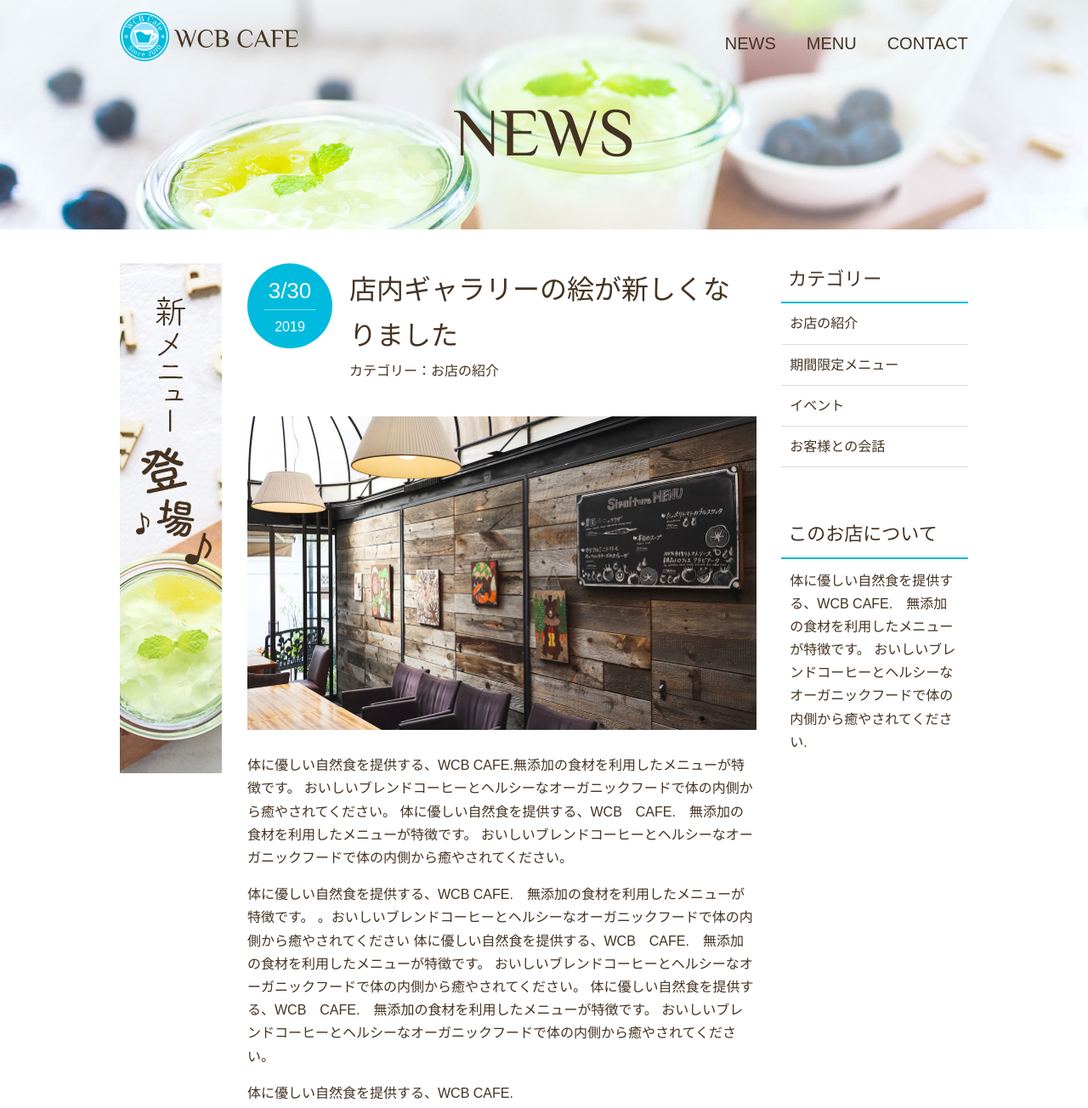
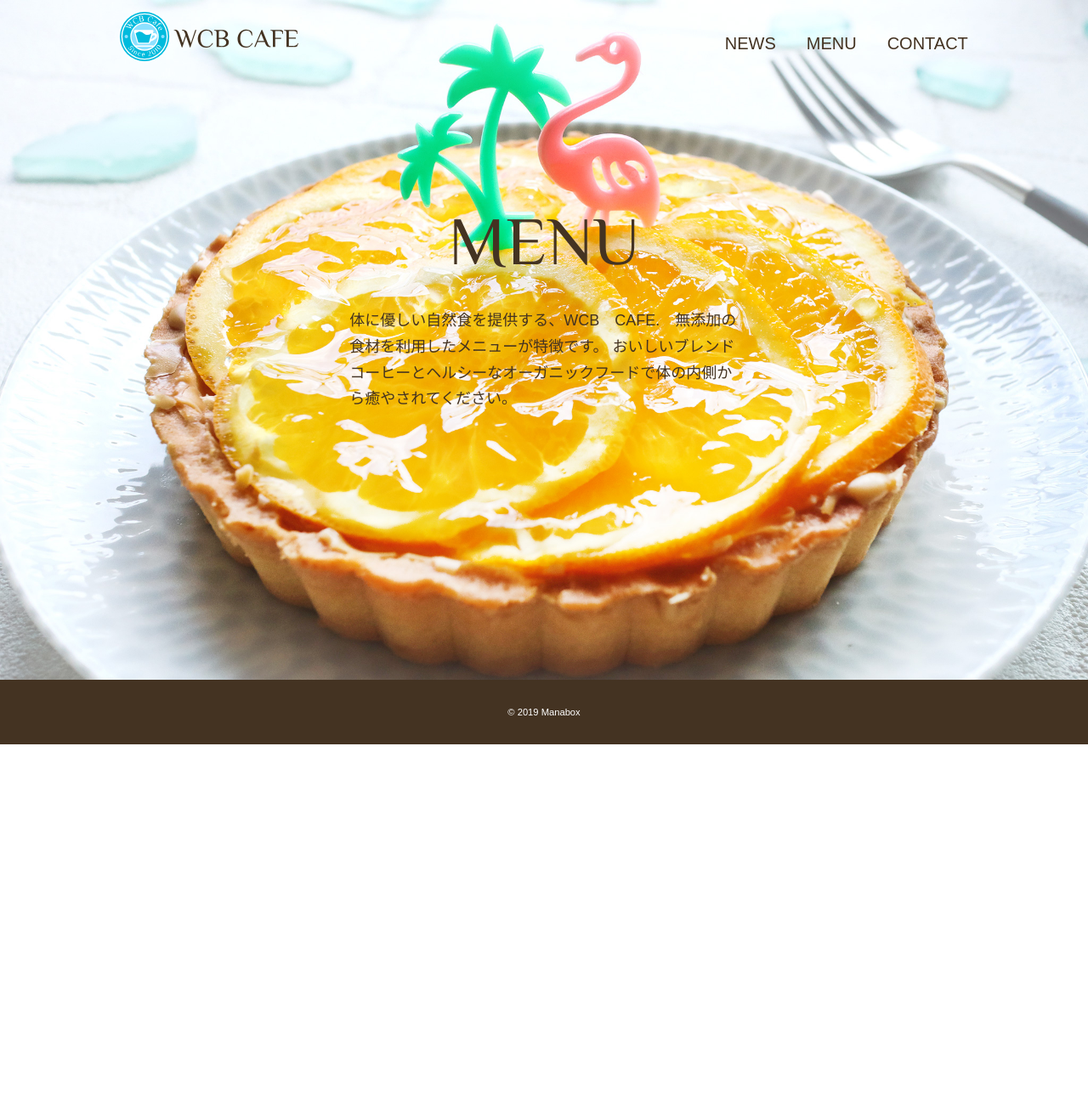
Before and after one commit to dsqgy133/WCB-CAFE, a plain HTML site: page Source/menu.html in a window 1280 px wide. Shown: the top 1304 px of the page at 85% size. After the commit the page ends 876 px from the top, so only its background shows below. Drawn offline with Linux system fonts and the light colour scheme; some packages are replaced by stand-ins of ours.

Commit message:
menu changes
Add menu information to the project

```diff
--- a/Source/css/style.css
+++ b/Source/css/style.css
@@ -277,3 +277,43 @@ aside p{
         margin-left: 80px;
     }
 }
+
+/* MENU---------*/
+#menu{
+    background-image: url(../images/menu-bg.jpg);
+    min-height: 100vh;
+}
+.menu-content{
+    max-width: 560px;
+    margin-top: 10%;
+}
+.menu-content .page-title{
+    text-align: center;
+}
+.menu-content p {
+    font-size: 1.125rem;
+    margin: 10px 0 0;
+}
+
+/* MOBILE VERSION OF MENU ------*/
+@media (max-width: 600px){
+    #menu{
+        background-image: url(../images/menu-bg.jpg);
+        min-height: 100vh;
+    }
+    .menu-content{
+        max-width: 560px;
+        margin-top: 10%;
+    }
+    .menu-content .page-title{
+        text-align: center;
+    }
+    .menu-content p {
+        font-size: 1.125rem;
+        margin: 10px 0 0;
+    }
+    /*MENU */
+    .menu-content{
+        margin-top: 20%;
+    }
+}
--- a/Source/menu.html
+++ b/Source/menu.html
@@ -15,7 +15,7 @@
 
     </head>
     <body>
-        <div id="news" class= "big-bg">
+        <div id="menu" class= "big-bg">
             <header class="page-header wrapper">
                 <h1><a href="index.html"><img class="logo" src="image/logo.svg" alt="WCBカフェホーム"></a></h1>
                 <nav>
@@ -26,59 +26,15 @@
                     </ul>
                 </nav>
             </header>
-
-            <div class="wrapper">
-                <h2 class="page-title">News</h2>
-            </div><!-- /.wrapper-->
-        </div><!-- /#home-->
-        <div class="news-contents wrapper">
-            <article>
-                <header class="post-info">
-                    <h2 class="post-title">店内ギャラリーの絵が新しくなりました</h2>
-                    <p class="post-date">3/30 <span>2019</span></p>
-                    <p class="post-cat">カテゴリー：お店の紹介</p>
-                </header>
-                <img src="images/wall.jpg" alt="店内の様子">
+            <div class="menu-content wrapper">
+                <h2 class="page-title">Menu</h2>
                 <p>
-                    体に優しい自然食を提供する、WCB CAFE.無添加の食材を利用したメニューが特徴です。
-                    おいしいブレンドコーヒーとヘルシーなオーガニックフードで体の内側から癒やされてください。
                     体に優しい自然食を提供する、WCB　CAFE.　無添加の食材を利用したメニューが特徴です。
                     おいしいブレンドコーヒーとヘルシーなオーガニックフードで体の内側から癒やされてください。
                 </p>
-                <p>
-                    体に優しい自然食を提供する、WCB CAFE.　無添加の食材を利用したメニューが特徴です。
-                    。おいしいブレンドコーヒーとヘルシーなオーガニックフードで体の内側から癒やされてください
-                    体に優しい自然食を提供する、WCB　CAFE.　無添加の食材を利用したメニューが特徴です。
-                    おいしいブレンドコーヒーとヘルシーなオーガニックフードで体の内側から癒やされてください。
-                    体に優しい自然食を提供する、WCB　CAFE.　無添加の食材を利用したメニューが特徴です。
-                    おいしいブレンドコーヒーとヘルシーなオーガニックフードで体の内側から癒やされてください。
-                </p>
-                <p>
-                    体に優しい自然食を提供する、WCB CAFE.</p>
+            </div>
+        </div><!-- /.menu-content -->
 
-            </article>
-            <aside>
-                <h3 class="sub-title">カテゴリー</h3>
-                <ul class="sub-menu">
-                    <li><a href="#">お店の紹介</a></li>
-                    <li><a href="#">期間限定メニュー</a></li>
-                    <li><a href="#">イベント</a></li>
-                    <li><a href="#">お客様との会話</a></li>
-                </ul>
-
-                <h3 class="sub-title">このお店について</h3>
-                <p>
-                    体に優しい自然食を提供する、WCB CAFE.　無添加の食材を利用したメニューが特徴です。
-                    おいしいブレンドコーヒーとヘルシーなオーガニックフードで体の内側から癒やされてください.
-                </p>
-
-
-
-            </aside>
-            <div class="ad">
-                <img src="images/banner.jpg" alt="新メニュー登場">
-            </div>
-        </div><!-- /.news-contents -->
 
         <footer>
             <div class="wrapper">
```
